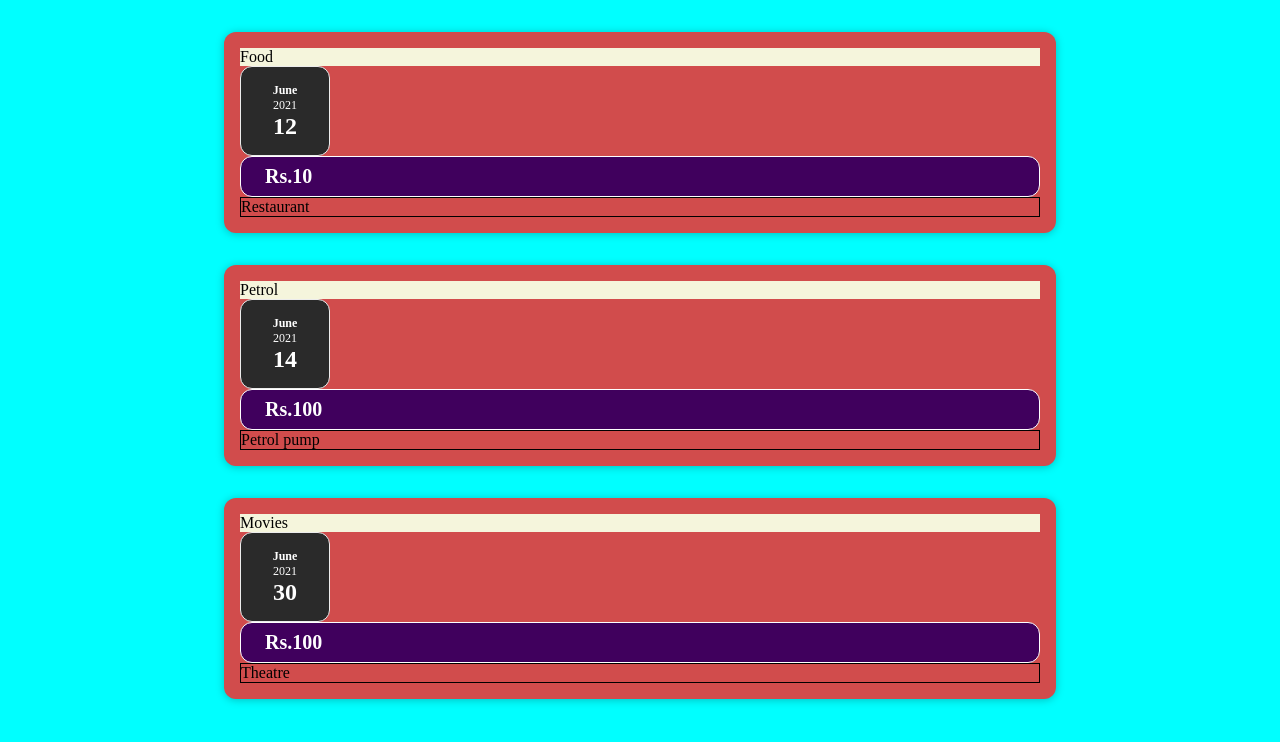
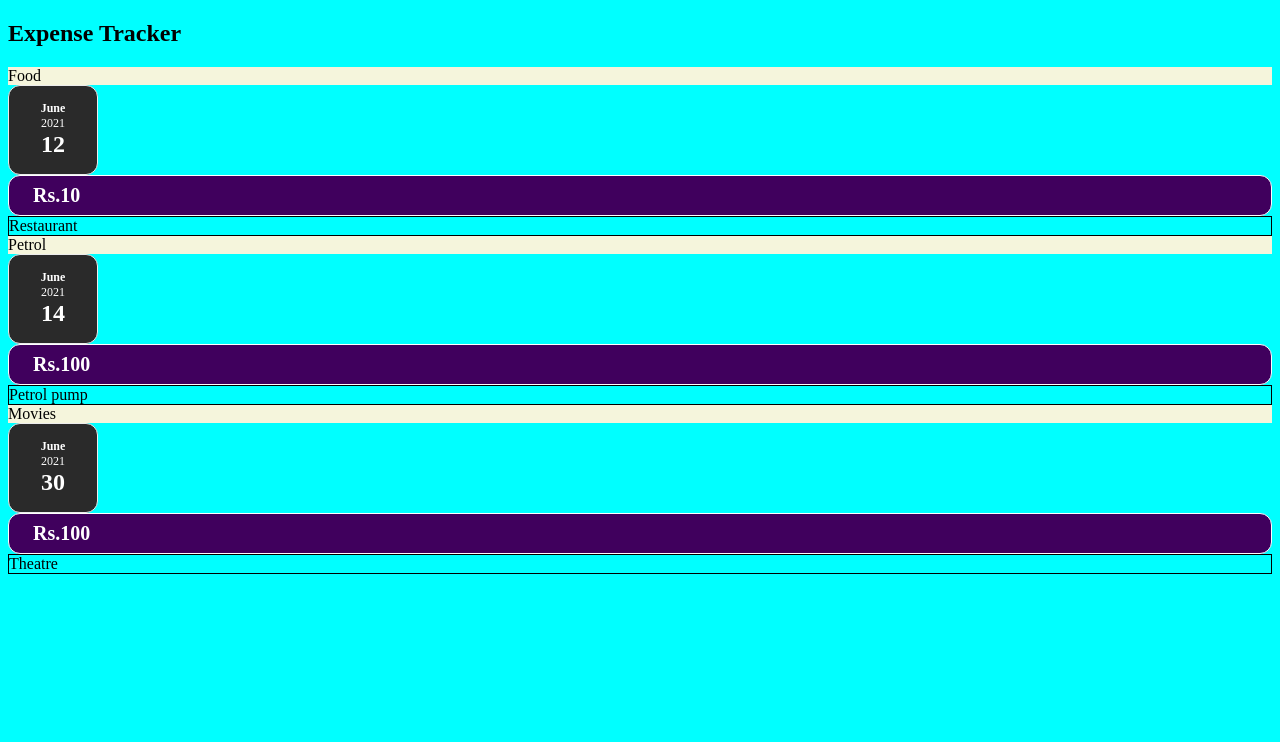
Before and after one commit to Gazalrafi/Chart-demo, a React (Create React App) app: page / in a window 1280 px wide. Shown: the top 742 px of the page. Built offline with nearby package versions, Linux system fonts and the light colour scheme.

Commit message:
my fat arrow commit

```diff
--- a/src/App.js
+++ b/src/App.js
@@ -1,4 +1,6 @@
-import Expense from'./components/Expense.js';
+import React from "react";
+import ExpensesMain from'./components/Expenses/ExpensesMain.js';
+
 function App(){
     let expenses=[
         {
@@ -27,25 +29,9 @@ function App(){
 
     return (
         <div>
-        < Expense
-        date={expenses[0].date}
-        title={expenses[0].title}
-        amount={expenses[0].amount}
-        location={expenses[0].location}>
-        </Expense>
-        < Expense
-        date={expenses[1].date}
-        title={expenses[1].title}
-        amount={expenses[1].amount}
-        location={expenses[1].location}>
-        </Expense>
-        < Expense
-        date={expenses[2].date}
-        title={expenses[2].title}
-        amount={expenses[2].amount}
-        location={expenses[2].location}>
-        </Expense>
-            </div>
+            <h2>Expense Tracker</h2>
+            <ExpensesMain item={expenses}/>
+        </div>
        );
 
 }
--- a/src/components/Card.js
+++ /dev/null
@@ -1,11 +0,0 @@
-import './Card.css';
-function Card(props){
-
-   return (
-    <div>
-
-   <div className='card'>{props.children}</div>
-   </div>
-   );
-}
-export default Card;
--- a/src/components/Expense.css
+++ b/src/components/Expenses/Expense.css
@@ -1,3 +1,4 @@
+
 body{
     background-color: aqua;
 }
--- a/src/components/Expense.js
+++ b/src/components/Expenses/Expense.js
@@ -1,8 +1,9 @@
+import React from "react";
 import ExpenseDate from './ExpenseDate.js';
 import './Expense.css';
 import ExpenseAmount from './ExpenseAmount.js';
-import Card from './Card.js';
-function Expense(props){
+import Card from '../UI/Card.js';
+const Expense=(props)=>{
 
     return(
 
--- a/src/components/ExpenseAmount.js
+++ b/src/components/Expenses/ExpenseAmount.js
@@ -1,5 +1,6 @@
+import React from "react";
 import './Expense.css';
-function ExpenseAmount(props){
+const ExpenseAmount=(props)=>{
 
     return (
       <div>
--- a/src/components/ExpenseDate.js
+++ b/src/components/Expenses/ExpenseDate.js
@@ -1,5 +1,6 @@
+import React from "react";
 import './ExpenseDate.css';
-function ExpenseDate(props){
+const ExpenseDate=(props)=>{
     const month=props.date.toLocaleString('en-US',{month:'long'});
     const year=props.date.getFullYear();
     const day=props.date.toLocaleString('en-US',{day:'2-digit'});
--- /dev/null
+++ b/src/components/Expenses/ExpensesMain.js
@@ -0,0 +1,28 @@
+import './Expense.css';
+import Expense from'./Expense.js';
+import React from "react";
+import Card from'../UI/Card.js';
+
+const ExpensesMain=(props)=>{
+return (<Card className='expensesMain'>
+    < Expense
+    date={props.item[0].date}
+    title={props.item[0].title}
+    amount={props.item[0].amount}
+    location={props.item[0].location}/>
+
+    < Expense
+    date={props.item[1].date}
+    title={props.item[1].title}
+    amount={props.item[1].amount}
+    location={props.item[1].location}/>
+
+    < Expense
+    date={props.item[2].date}
+    title={props.item[2].title}
+    amount={props.item[2].amount}
+    location={props.item[2].location}/>
+
+     </Card>)
+}
+export default ExpensesMain;
--- /dev/null
+++ b/src/components/UI/Card.js
@@ -0,0 +1,11 @@
+import React from "react";
+import './Card.css';
+const Card=(props)=>{
+   const classes='card'+props.className;
+   return (
+
+   <div className={classes}>{props.children}</div>
+
+   );
+}
+export default Card;
```
Also changed, not shown: src/components/Expenses/ExpenseMain.css (added, +9 -0 lines), src/components/Expenses/ExpenseDate.css (renamed from src/components/ExpenseDate.css), src/components/UI/Card.css (renamed from src/components/Card.css).
